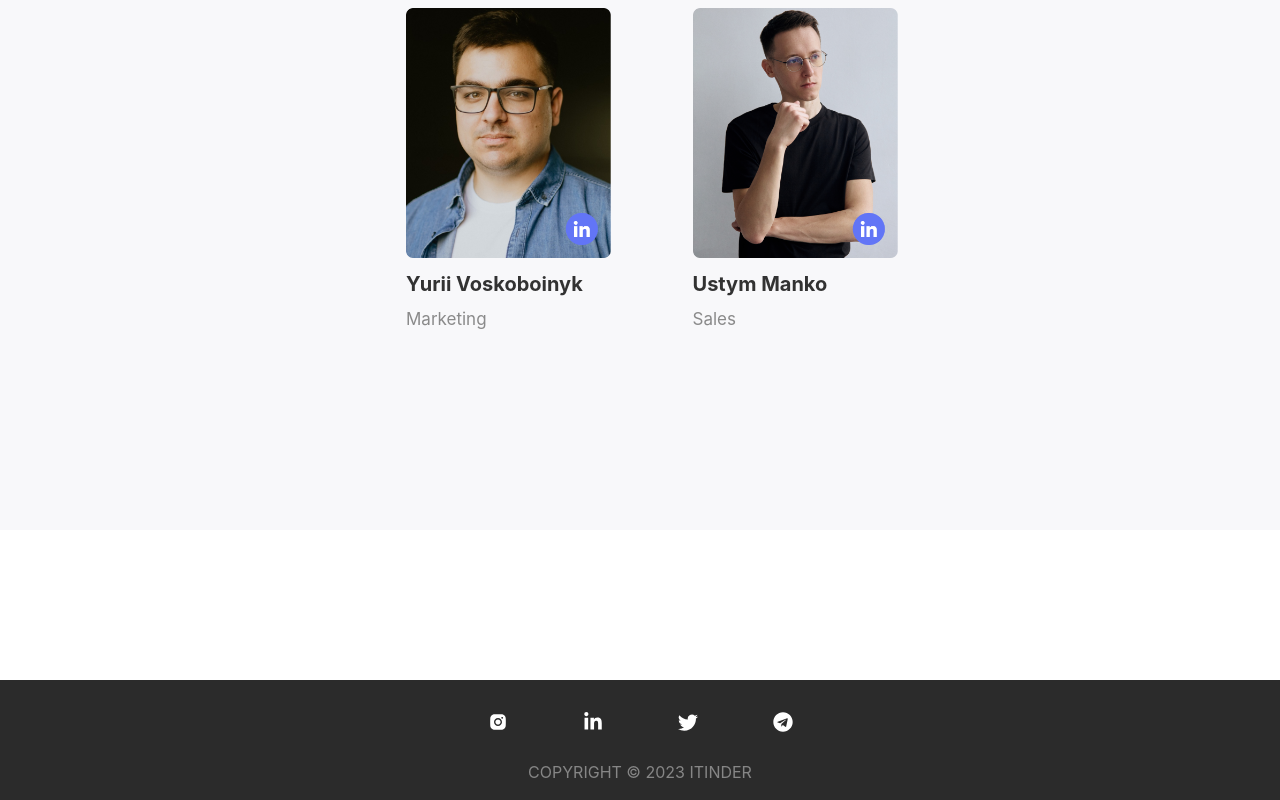
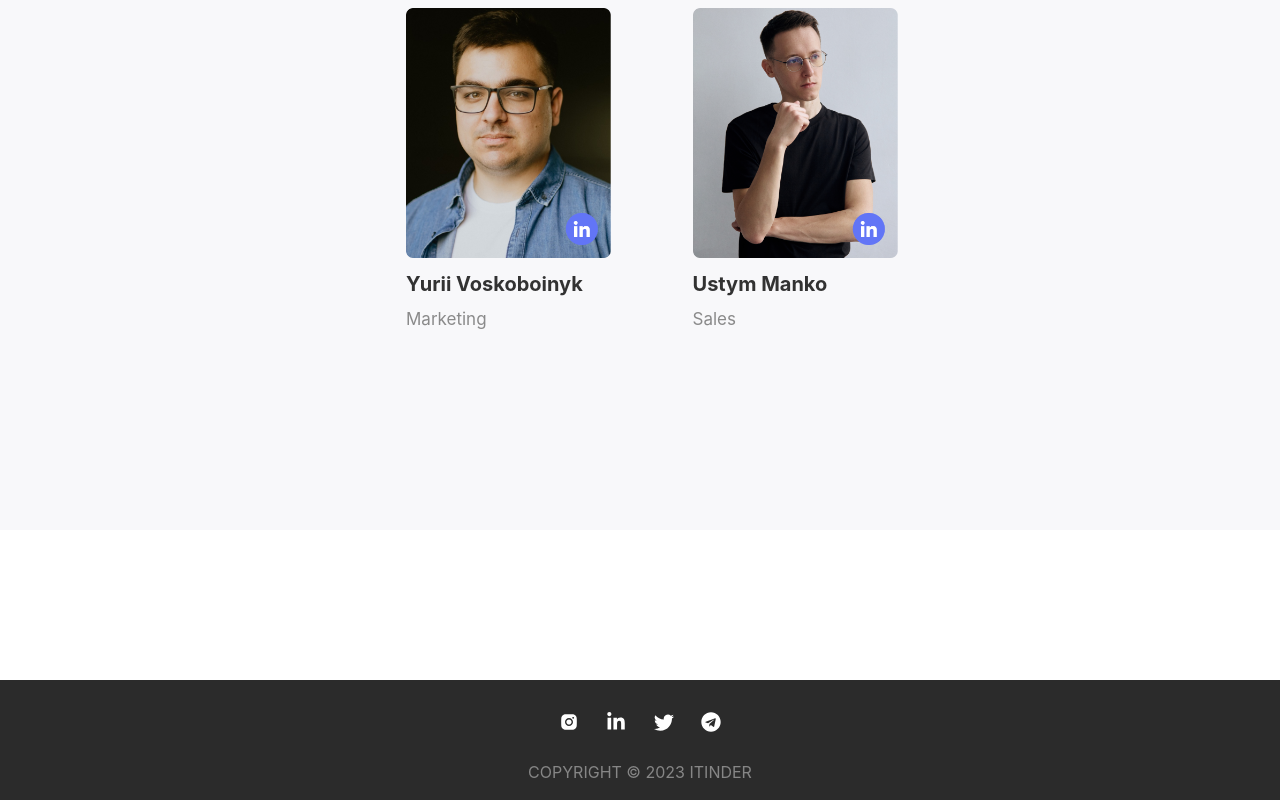
Before and after one commit to ITinderorg/ITinderWebsiteV2, a Next.js app: page / in a window 1280 px wide. Shown: the part 6222-7022 px from the top of the page. Built offline with nearby package versions, Linux system fonts and the light colour scheme; no server answers.

Commit message:
Fixed footer links

```diff
--- a/src/components/global/footer/Footer.jsx
+++ b/src/components/global/footer/Footer.jsx
@@ -12,62 +12,51 @@ const Footer = () => {
       <Container className={classes.container}>
         <Row className="justify-content-center">
           <Col
-            lg={1}
-            md={1}
-            sm={1}
-            xs={1}
+            lg={2}
+            md={2}
+            sm={2}
+            xs={2}
             className={
               "d-flex justify-content-center align-items-center align-self-center " +
               classes.social_link
             }
           >
-            <a href="https://www.instagram.com/itinder_ua/">
+            <Col className="d-flex justify-content-center">
+              <a
+                href="https://www.instagram.com/itinder_ua/"
+                target="_blank"
+                rel="noreferrer"
+              >
                 <AiFillInstagram
                   style={{ color: "white", height: 20, width: 20 }}
                 />
               </a>
             </Col>
-          <Col
-            lg={1}
-            md={1}
-            sm={1}
-            xs={1}
-            className={
-              "d-flex justify-content-center align-items-center align-self-center " +
-              classes.social_link
-            }
+            <Col className="d-flex justify-content-center">
+              <a
+                href="https://www.linkedin.com/company/itinder/"
+                target="_blank"
+                rel="noreferrer"
               >
-            <a href="https://www.linkedin.com/company/itinder/">
-              <FaLinkedinIn style={{ color: "white", height: 20, width: 20 }} />
+                <FaLinkedinIn
+                  style={{ color: "white", height: 20, width: 20 }}
+                />
               </a>
             </Col>
-          <Col
-            lg={1}
-            md={1}
-            sm={1}
-            xs={1}
-            className={
-              "d-flex justify-content-center align-items-center align-self-center " +
-              classes.social_link
-            }
+            <Col className="d-flex justify-content-center">
+              <a
+                href="https://twitter.com/ITinder_ua"
+                target="_blank"
+                rel="noreferrer"
               >
-            <a href="https://twitter.com/ITinder_ua">
                 <BsTwitter style={{ color: "white", height: 20, width: 20 }} />
               </a>
             </Col>
-          <Col
-            lg={1}
-            md={1}
-            sm={1}
-            xs={1}
-            className={
-              "d-flex justify-content-center align-items-center align-self-center " +
-              classes.social_link
-            }
-          >
-            <a href="https://t.me/I_Tinder">
+            <Col className="d-flex justify-content-center">
+              <a href="https://t.me/I_Tinder" target="_blank" rel="noreferrer">
                 <FaTelegram style={{ color: "white", height: 20, width: 20 }} />
               </a>
+            </Col>
           </Col>
         </Row>
         <Row>
--- a/src/components/global/footer/Footer.module.scss
+++ b/src/components/global/footer/Footer.module.scss
@@ -10,4 +10,5 @@
 .social_link {
   height: 80px;
   min-width: 80px;
+  padding: 0 !important;
 }
```
Lines whose indentation alone changed are shown as unchanged.
